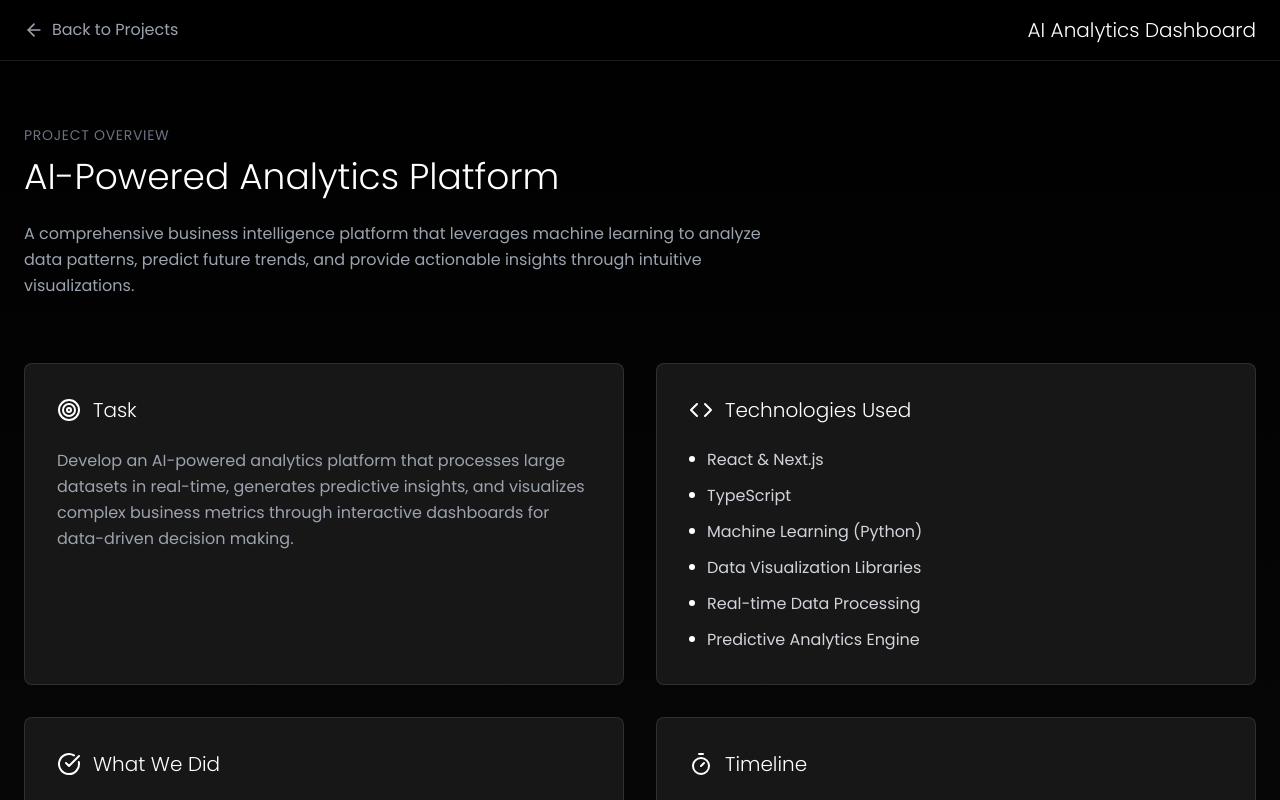
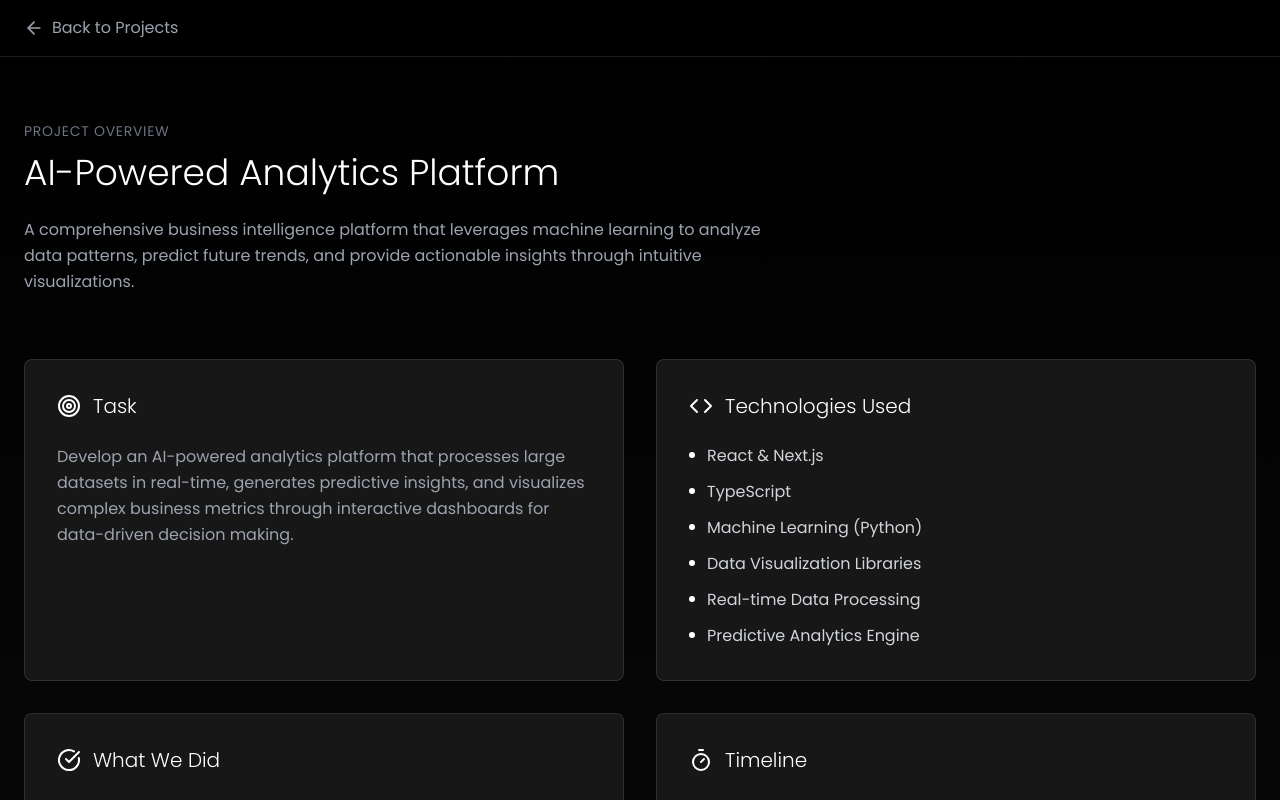
Before and after one commit to MGifensius/Metaseti-Digital-Indonesia, a Next.js app: page /projects/ai-analytics-dashboard in a window 1280 px wide. Shown: the top 800 px of the page. Built offline with nearby package versions, Linux system fonts and the light colour scheme.

Commit message:
Update page.tsx

```diff
--- a/src/app/projects/ai-analytics-dashboard/page.tsx
+++ b/src/app/projects/ai-analytics-dashboard/page.tsx
@@ -114,7 +114,6 @@ export default function AIAnalyticsDashboard() {
             <ArrowLeft className="h-5 w-5" />
             <span>Back to Projects</span>
           </button>
-          <h1 className="text-xl font-light text-white">AI Analytics Dashboard</h1>
         </div>
       </div>
 
```
